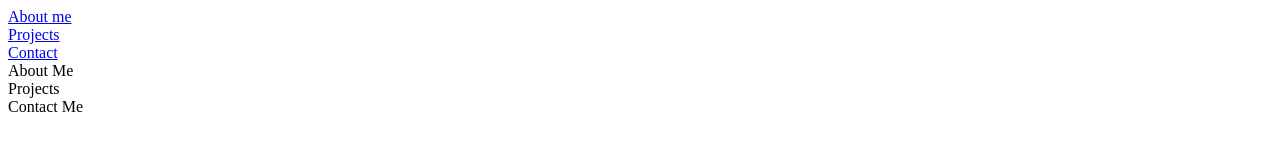
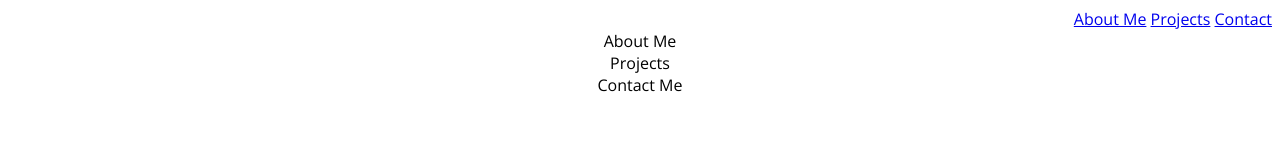
Before and after one commit to csc473s2019-webdev/hw3-p4-personal-portfolio-practice-with-html-css-bvillaroman, a plain HTML site: page index.html in a window 1280 px wide. Drawn offline with nearby package versions, Linux system fonts and the light colour scheme.

Commit message:
added css style sheet and linked it into html file with basic styling for navbar

```diff
--- a/index.html
+++ b/index.html
@@ -1,9 +1,15 @@
 <html>
+  <head>
+      <link href="https://fonts.googleapis.com/css?family=Open+Sans" rel="stylesheet">
+      <link rel="stylesheet" type="text/css" href="stylesheet.css">
+    </head>
   <body>
-    <nav class="navbar">
-      <div class="navItem"><a href="/aboutme">About me</a></div>
-      <div class="navItem"><a href="/projects">Projects</a></div>
-      <div class="navItem"><a href="/contact">Contact</a></div>
+    <nav>
+      <div class="navbar">
+        <div class="navItem"><a href="/aboutme">About Me</a></div>
+        <div class="navItem"><a href="/projects">Projects</a></div>
+        <div class="navItem"><a href="/contact">Contact</a></div>
+      </div>
     </nav>
     <div class="aboutme-section">
       About Me
--- /dev/null
+++ b/stylesheet.css
@@ -0,0 +1,17 @@
+html, body {
+  font-family: 'Open Sans', sans-serif;
+  text-align: center;
+}
+
+.navbar {
+  width: 100%;
+  display: inline-block;
+  height: auto;
+  text-align: right;
+}
+
+.navItem {
+  /* width: 100%; */
+  display: inline-block;
+  /* height: auto; */
+}
```
